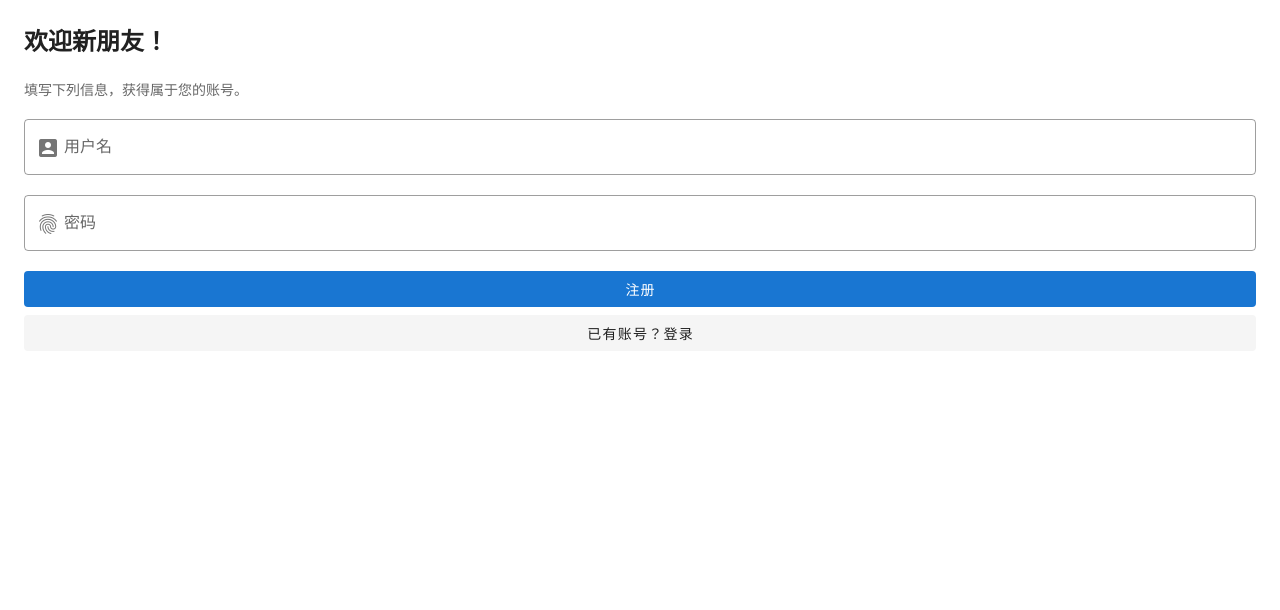
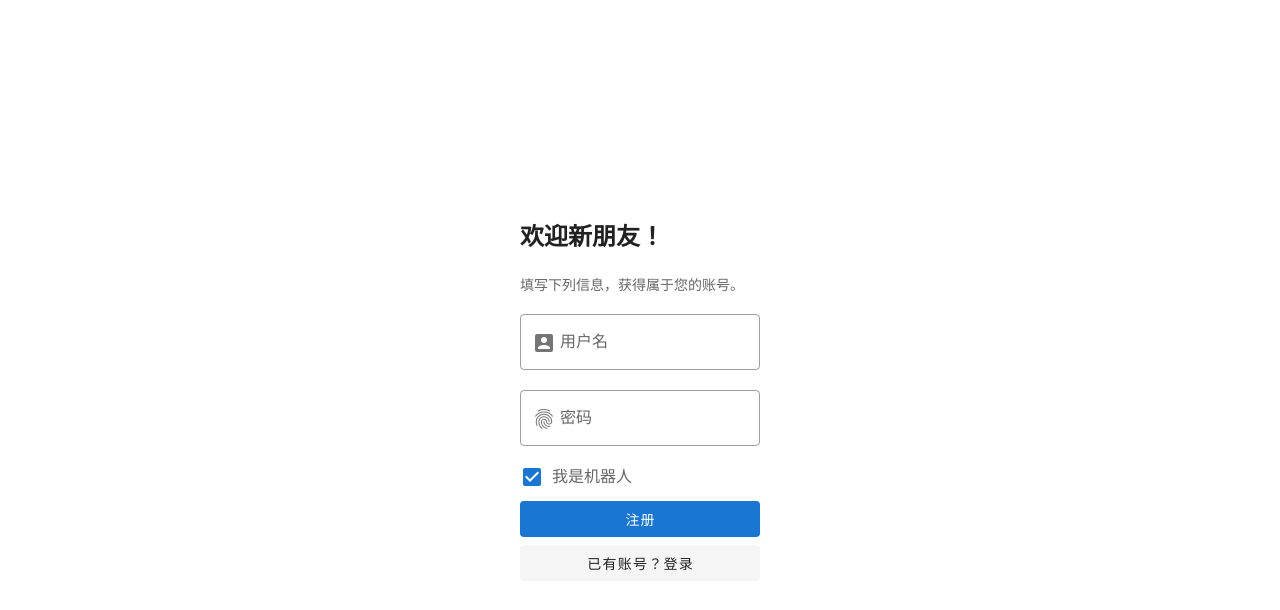
Before and after one commit to zhangyitonggg/ASEPT, a Vue app in the folder frontend/: page /login in a window 1280 px wide. Both pictures are taken after a click on the button "没有账号？注册". Shown: the top 610 px of the page. Built offline with nearby package versions, Linux system fonts and the light colour scheme.

Commit message:
注册功能实现

```diff
--- a/frontend/src/api/index.js
+++ b/frontend/src/api/index.js
@@ -13,7 +13,15 @@ const api = {
     getnews: async() => {
         const response = await router.get(path.baseUrl + path.news_getannouncements);
         return response;
-    }
+    },
+    register: async(username, password) => {
+      console.log("register");
+      console.log(username, password);
+      return await router.post(path.baseUrl + path.logon, {
+        username: username,
+        password: password
+      });
+    },
 };
 
 export default api;
--- a/frontend/src/store/index.js
+++ b/frontend/src/store/index.js
@@ -97,7 +97,18 @@ export default new Vuex.Store({
             reject(error);
           })
       })
-    }
+    },
+    register(context, {username, password}) {
+      return new Promise((resolve, reject) => {
+        api.register(username, password)
+          .then(response => {
+            resolve(response.data);
+          })
+          .catch(error => {
+            reject(error);
+          })
+      })
+    },
   },
   modules: {
   }
--- a/frontend/src/utils/network.js
+++ b/frontend/src/utils/network.js
@@ -5,35 +5,27 @@ import store from "../store";
 const errorHandle = (status, info) => {
   switch (status) {
     case 400:
-            console.log("请求错误");
-            break;
+      return "对不起。看起来你遇到了一些问题。";
     case 401:
-            console.log("未授权，请登录");
-            break;
+      return "对不起。看起来你没有对应的权限。";
     case 403:
-            console.log("拒绝访问");
-            break;
+      return "对不起。看起来你的访问被拒绝了。";
     case 404:
-            console.log("请求地址出错");
-            break;
+      return "对不起。看起来你迷路了。";
     case 408:
-            console.log("error408");
-            break;
+      return "请求错误。";
+    case 422:
+      return "对不起。看起来你的请求格式出了点错误。";
     case 500:
-            console.log("服务器内部错误");
-            break;
+      return "对不起。看起来我们的服务器出了一些问题。";
     case 501:
-            console.log("服务未实现");
-            break;
+      return "对不起。看起来这个服务还没有实现。";
     case 502:
-            console.log("网关错误");
-            break;
+      return "对不起。看起来你的网络配置出了一些问题。";
     case 503:
-            console.log("服务不可用");
-            break;
+      return "对不起。看起来这个服务暂时不可用。";
     default:
-            console.log(info);
-            break;
+      return "对不起。看起来你遇到了一些问题。这可能是我们导致的问题。请检查你的网络配置，或者与管理员联系。";
   }
 };
 
@@ -49,8 +41,8 @@ const router = axios.create({
 router.interceptors.request.use(
   config => {
     if (config.method === 'post') {
-            config.data = qs.stringify(config.data);
-        }
+      config.params = config.data;
+    } console.log(config);
     const token = store.state._token_;
     if (token) {
       config.headers.Authorization = `Bearer ${token}`;
@@ -71,9 +63,8 @@ router.interceptors.response.use(
     }
   },
   error => {
-        console.log(error);
     const { response } = error;
-        errorHandle(response.status, response.info);
+    return Promise.reject(errorHandle(response.status, response.info));
   }
 )
 
--- a/frontend/src/views/LoginPanel.vue
+++ b/frontend/src/views/LoginPanel.vue
@@ -60,6 +60,17 @@
         v-model="password"
         :disabled="loading"
         />
+        <div class="d-flex">
+          <v-checkbox
+              class="dense"
+              v-model="robot"
+              label="我是机器人"
+              color="primary"
+              @change="checkIfIsRobot"
+              :disabled="loading"
+          />
+          <v-spacer />
+        </div>
         <v-btn
         block
         depressed
@@ -127,7 +138,6 @@
   </v-card>
 </template>
 
-
 <script>
 import { vuetify } from 'vuetify';
 
@@ -140,6 +150,7 @@ export default {
       remember: false,
       showRegister: false,
       loading: false,
+      robot: true,
     };
   },
   methods: {
@@ -160,7 +171,7 @@ export default {
         } catch (error) {
           this.$store.commit("setAlert", {
             type: "error",
-            message: "登录失败，请检查输入。",
+            message: error,
           });
         } finally {
           this.loading = false;
@@ -168,17 +179,29 @@ export default {
     },
     handleRegister() {
       this.loading = true;
+      console.log(this.username, this.password);
       this.$store
         .dispatch("register", {
           username: this.username,
           password: this.password,
         })
         .then(() => {
+          this.$store.commit("setAlert", {
+            type: "success",
+            message: "注册成功，欢迎你！",
+          });
+          this.username = "";
+          this.password = "";
+          this.switchRegisterPage();
+        })
+        .catch((e) => {
+          this.$store.commit("setAlert", {
+            type: "error",
+            message: e,
+          });
+        })
+        .finally(() => {
           this.loading = false;
-        })
-        .catch(() => {
-          this.loading = false;
-          vuetify.framework.dialog.alert("注册失败，请检查输入。");
         });
     },
     switchRegisterPage() {
@@ -192,9 +215,14 @@ export default {
         });
       }
     },
+    checkIfIsRobot() {
+      if (!this.robot) {
+        this.$store.commit("setAlert", {
+          type: "warning",
+          message: "你最好不是。",
+        });
+      }
     },
-  beforeMount() {
-    this.$store.commit("checkToken");
   },
 };
 </script>
@@ -206,6 +234,13 @@ export default {
 
 .topmost {
   z-index: 1001;
+}
+
+.v-card {
+  display: flex;
+  justify-content: center; /* 水平居中 */
+  align-items: center; /* 垂直居中 */
+  height: 100vh; /* 设置容器高度为视窗高度，实现垂直居中 */
 }
 
 #loginPanelProgressBar {
```
Also changed, not shown: 1 other file (tests, documents, lock files or other folders). Lines whose indentation alone changed are shown as unchanged.
